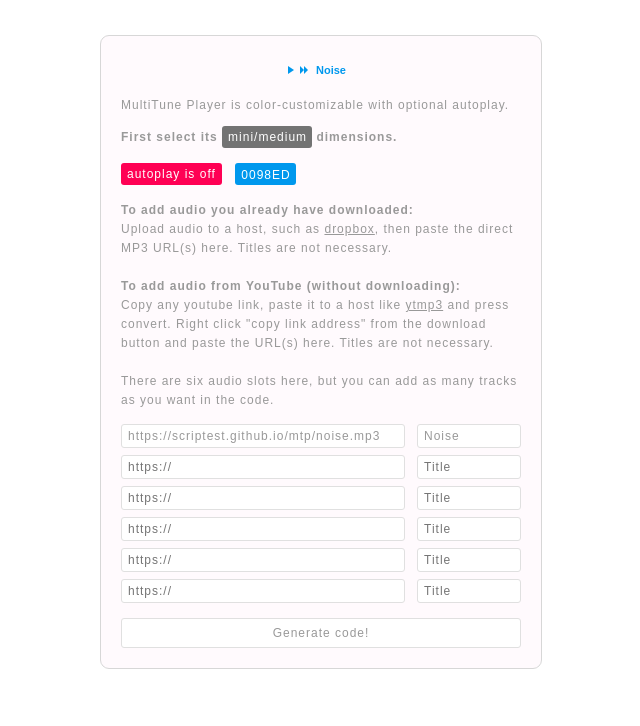
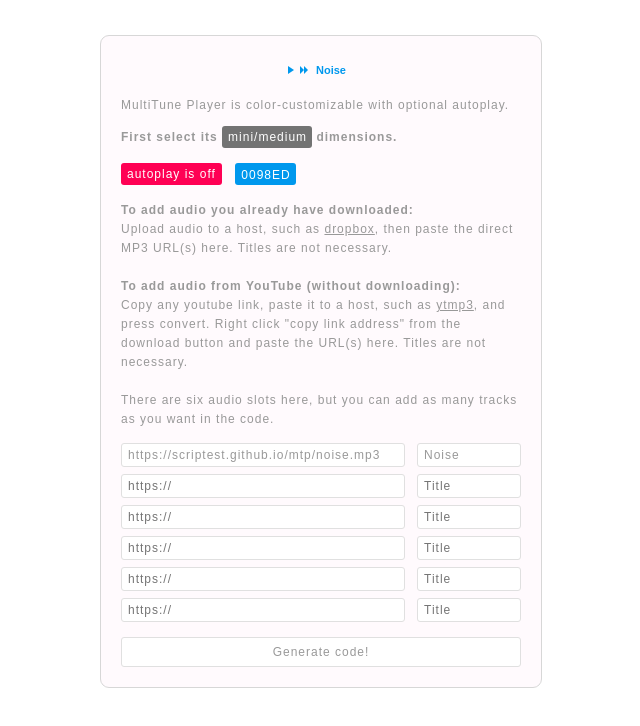
Before and after one commit to scriptest/scriptest.github.io, a plain HTML site: page mtp/mini.html in a window 1280 px wide. Shown: the whole page, without its empty margins (320-960 px from the left). Drawn offline with Linux system fonts and the light colour scheme.

Commit message:
Update mini.html

```diff
--- a/mtp/mini.html
+++ b/mtp/mini.html
@@ -51,7 +51,7 @@ Dependencies:
          <br>
   <b>To add audio from YouTube (without downloading):</b>
           <br>
-         Copy any youtube link, paste it to a host like <a href="https://ytmp3.cc/" target="_blank">ytmp3</a> and press convert. Right click "copy link address" from the download button and paste the URL(s) here. Titles are not necessary.
+         Copy any youtube link, paste it to a host, such as <a href="https://ytmp3.cc/" target="_blank">ytmp3</a>, and press convert. Right click "copy link address" from the download button and paste the URL(s) here. Titles are not necessary.
           <br><br>
          There are six audio slots here, but you can add as many tracks as you want in the code.
   </div>
```
